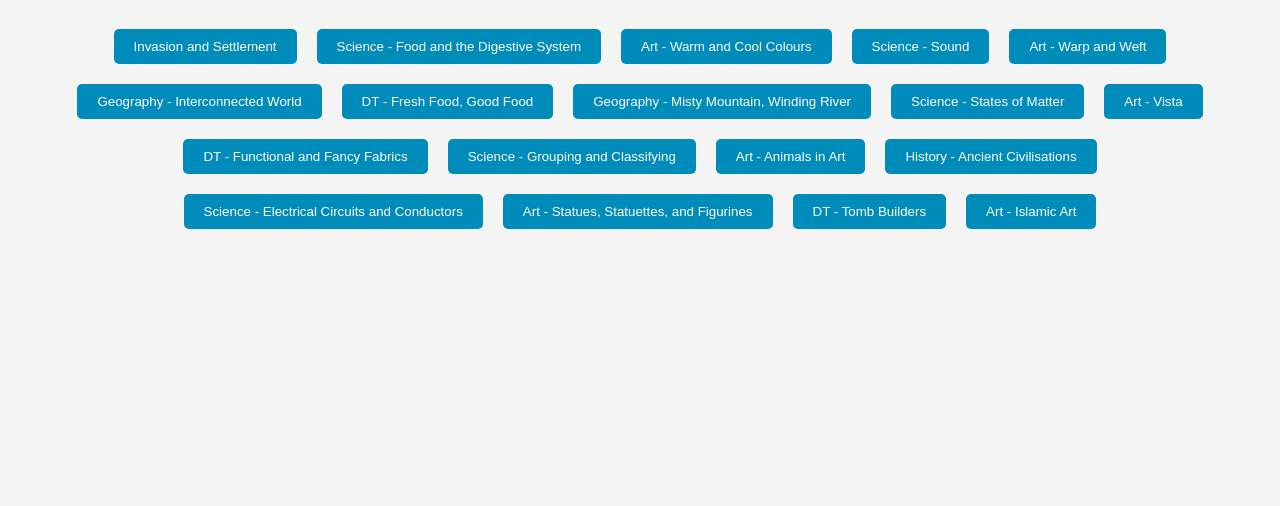
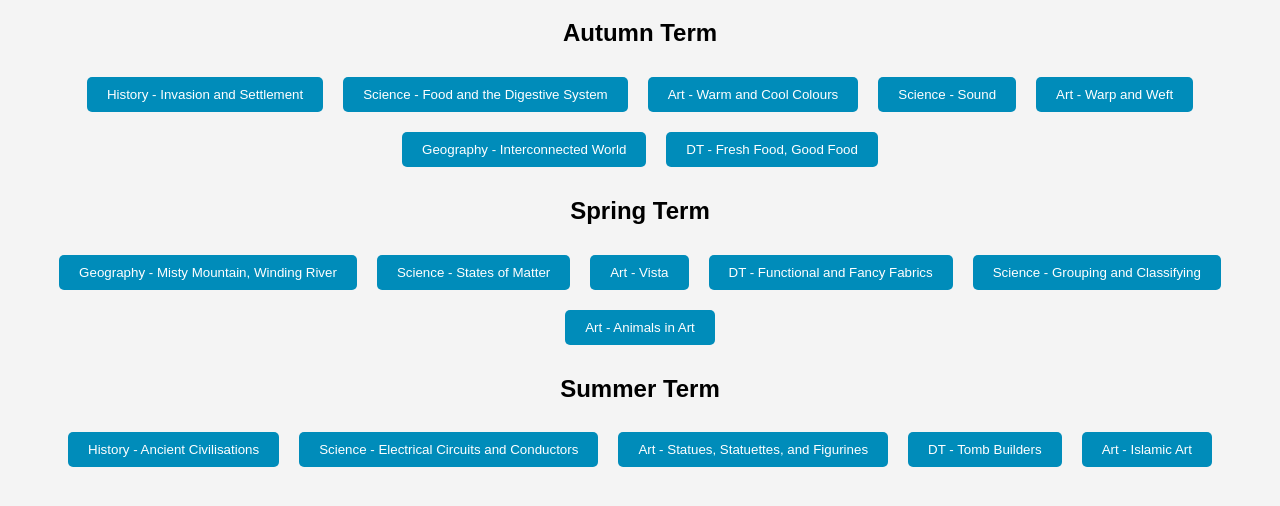
Before and after one commit to langdonquiz/year4, a plain HTML site: page index.html in a window 1280 px wide. Shown: the part 82-588 px from the top of the page. Drawn offline with Linux system fonts and the light colour scheme.

Commit message:
Add files via upload

```diff
--- a/app.js
+++ b/app.js
@@ -1,5 +1,5 @@
 const quizzes = {
-"Invasion and Settlement": [
+"History - Invasion and Settlement": [
   { q: "Who was the first King to unite England?", a: ["Alfred the Great", "Harold Godwinson", "Athelstan", "William the Conqueror"], correct: 2 },
   { q: "What did Alfred the Great accomplish?", a: ["Defeated Viking leader Guthrum", "Led the Norman Conquest", "Established Danelaw", "Built the Bayeux Tapestry"], correct: 0 },
   { q: "Who was crowned King of England in 1066 after the Battle of Hastings?", a: ["Harold Godwinson", "Harald Hardrada", "Athelstan", "William the Conqueror"], correct: 3 },
@@ -377,15 +377,32 @@ function showScreen(screen) {
   screen.classList.remove("hidden");
 }
 
+// Improved loadMainMenu function for flexible term grouping
+const termConfig = {
+  "Autumn Term": 7,  // Number of quizzes in Autumn
+  "Spring Term": 6,  // Number of quizzes in Spring
+  "Summer Term": 5   // Number of quizzes in Summer
+};
+
 function loadMainMenu() {
   quizList.innerHTML = "";
-  Object.keys(quizzes).forEach(title => {
+  let quizIndex = 0;
+
+  for (const [term, count] of Object.entries(termConfig)) {
+    const termHeading = document.createElement("h2");
+    termHeading.textContent = term;
+    quizList.appendChild(termHeading);
+
+    const quizArray = Object.keys(quizzes).slice(quizIndex, quizIndex + count);
+    quizArray.forEach(title => {
       const btn = document.createElement("button");
       btn.textContent = title;
       btn.setAttribute("type", "button");
       btn.addEventListener("click", () => promptNameAndClass(title));
       quizList.appendChild(btn);
     });
+    quizIndex += count;
+  }
   showScreen(mainMenu); // Always start with the main menu
 }
 
@@ -404,12 +421,14 @@ startBtn.addEventListener("click", () => {
   startQuiz(currentTitle);
 });
 
+// Modified startQuiz function to hide main menu when starting a quiz
 function startQuiz(title) {
   currentQuiz = quizzes[title];
   currentTitle = title;
   currentQuestion = 0;
   score = 0;
   quizTitle.textContent = title;
+  mainMenu.classList.add("hidden"); // Hide the main menu when starting the quiz
   showScreen(quizScreen);
   showQuestion();
 }
--- a/index.html
+++ b/index.html
@@ -3,7 +3,7 @@
 <head>
   <meta charset="UTF-8" />
   <meta name="viewport" content="width=device-width, initial-scale=1.0" />
-  <title>Quiz App for Kids</title>
+  <title>Year 4 Quizzes</title>
   <link rel="stylesheet" href="style.css" />
 </head>
 <body>
```
Lines whose indentation alone changed are shown as unchanged.
